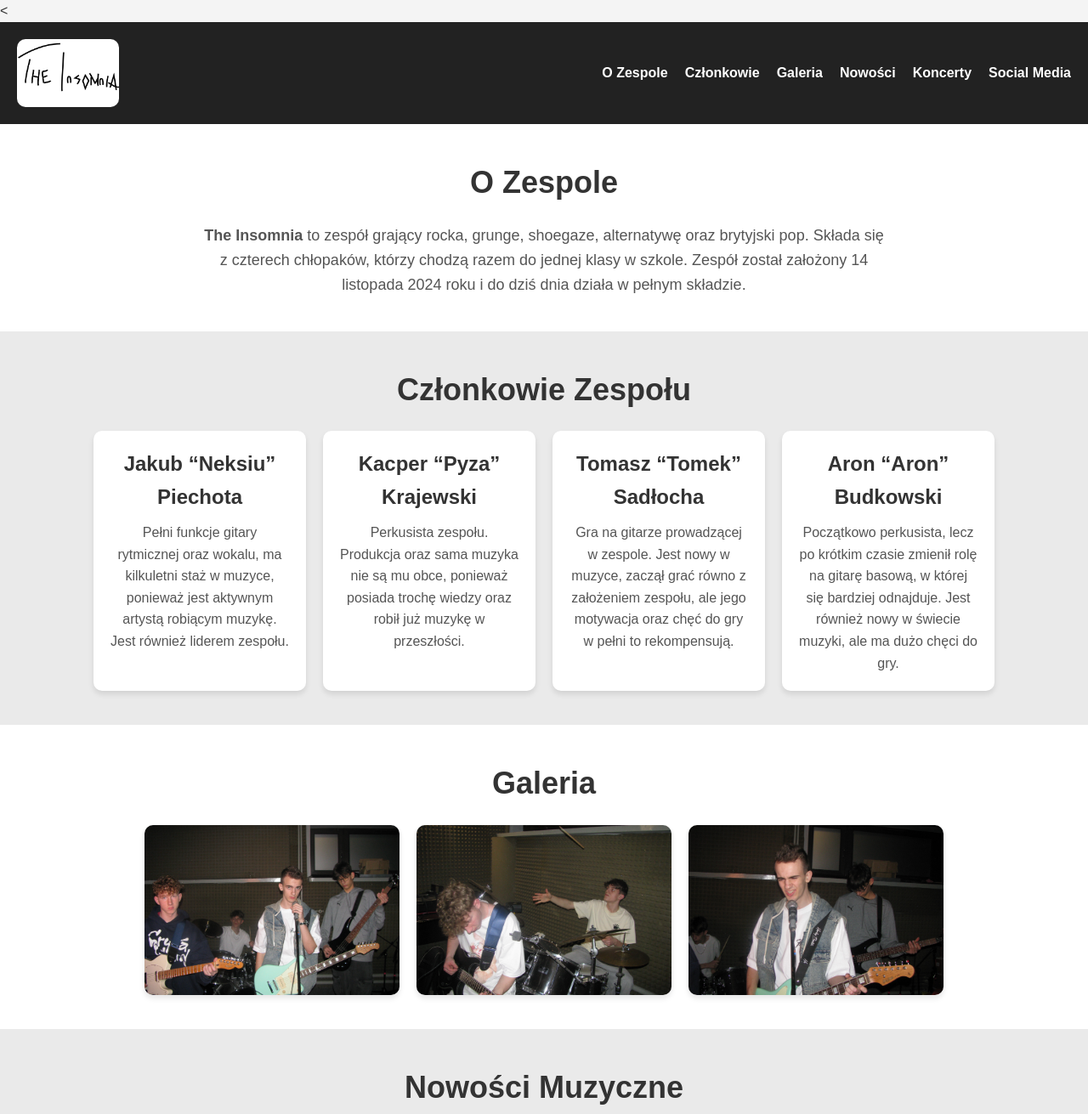
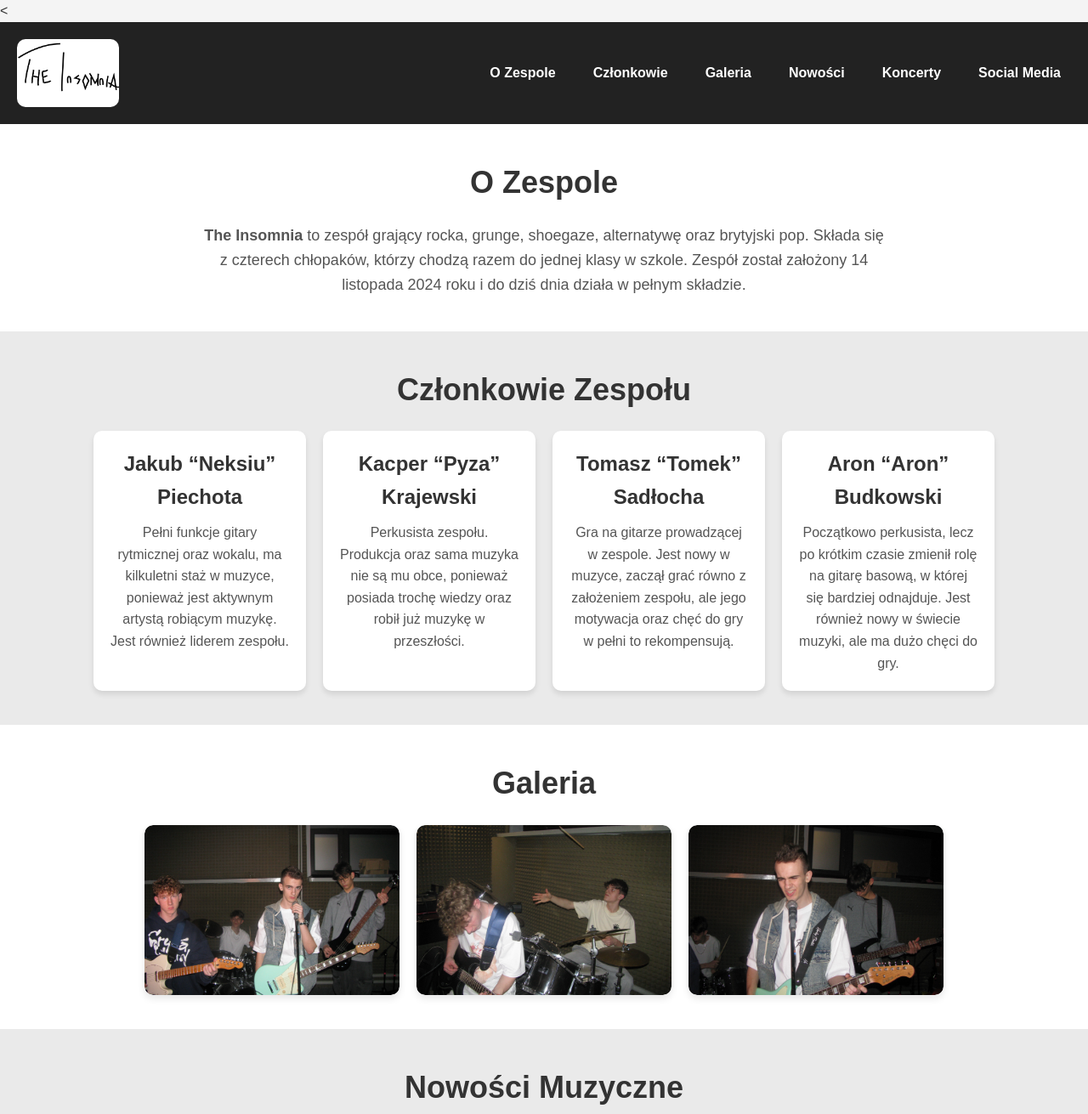
Before and after one commit to Pyzaa65/TheInsomnia44, a plain HTML site: page index.html in a window 1280 px wide. Shown: the top 1311 px of the page at 85% size. Drawn offline with Linux system fonts and the light colour scheme.

Commit message:
Update style.css

```diff
--- a/style.css
+++ b/style.css
@@ -288,3 +288,67 @@ header {
     gap: 10px;
   }
 }
+
+/* Stylizacja linków w nawigacji */
+nav ul li a {
+  color: #fff;  /* Standardowy kolor linków */
+  padding: 8px 12px;
+  transition: background-color 0.3s ease, color 0.3s ease;
+}
+
+/* Efekt podświetlenia linków przy hover i focus */
+nav ul li a:hover,
+nav ul li a:focus {
+  background-color: #007bff; /* Kolor tła przy podświetleniu */
+  color: #fff;               /* Kolor tekstu */
+  border-radius: 5px;        /* Opcjonalne zaokrąglenie tła */
+}
+
+@media (max-width: 768px) {
+  nav ul {
+    display: none;
+  }
+}
+
+.section-gallery {
+  padding: 40px 20px;
+  background-color: #fff;
+  text-align: center;
+}
+
+.section-gallery h2 {
+  font-size: 36px;
+  margin-bottom: 20px;
+  color: #333;
+}
+
+.gallery {
+  display: flex;
+  flex-wrap: wrap;
+  justify-content: center;
+  gap: 20px;
+}
+
+.gallery-item {
+  position: relative;
+  overflow: hidden;
+  border-radius: 10px;
+  box-shadow: 0 4px 8px rgba(0, 0, 0, 0.1);
+  transition: transform 0.3s ease;
+}
+
+.gallery-item:hover {
+  transform: scale(1.05);
+}
+
+.gallery-item img {
+  width: 300px;
+  height: 200px;
+  object-fit: cover;
+  display: block;
+  transition: filter 0.3s ease;
+}
+
+.gallery-item:hover img {
+  filter: brightness(0.8);
+}
```
